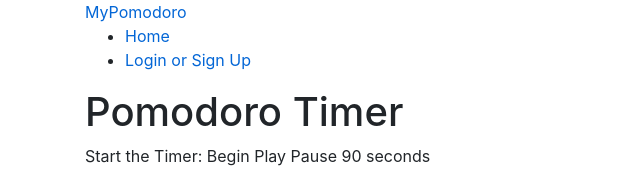
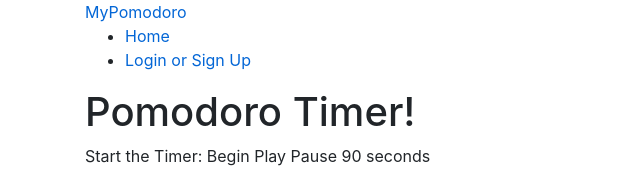
Before and after one commit to jjm0095/CSE_3311_Project, an Angular app in the folder WebApplication3/ClientApp/: page / in a window 1280 px wide. Shown: the top 186 px of the page, without its empty margins (0-640 px from the left). Built offline with nearby package versions, Linux system fonts and the light colour scheme.

Commit message:
Added new title

```diff
--- a/WebApplication3/ClientApp/src/app/home/home.component.html
+++ b/WebApplication3/ClientApp/src/app/home/home.component.html
@@ -1,4 +1,4 @@
-<h1>Pomodoro Timer</h1>
+<h1>Pomodoro Timer!</h1>
 <div class="play-container">
   <p>Start the Timer: <span (click)="countdown()">Begin </span> <span (click)="playCountdown()">Play </span> <span (click)="pauseCountdown()">Pause </span>{{ timer }} seconds</p>
 </div>
```
